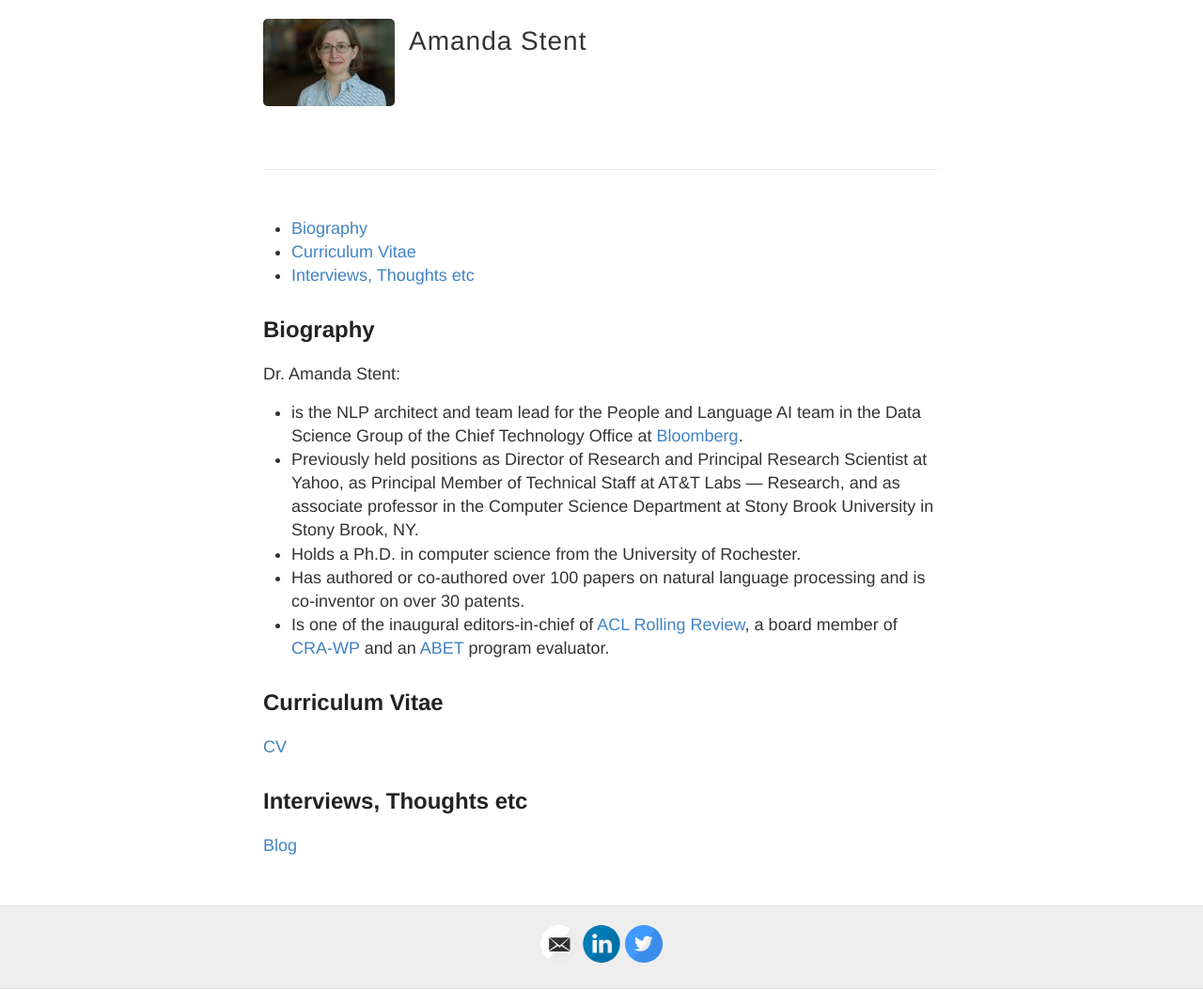
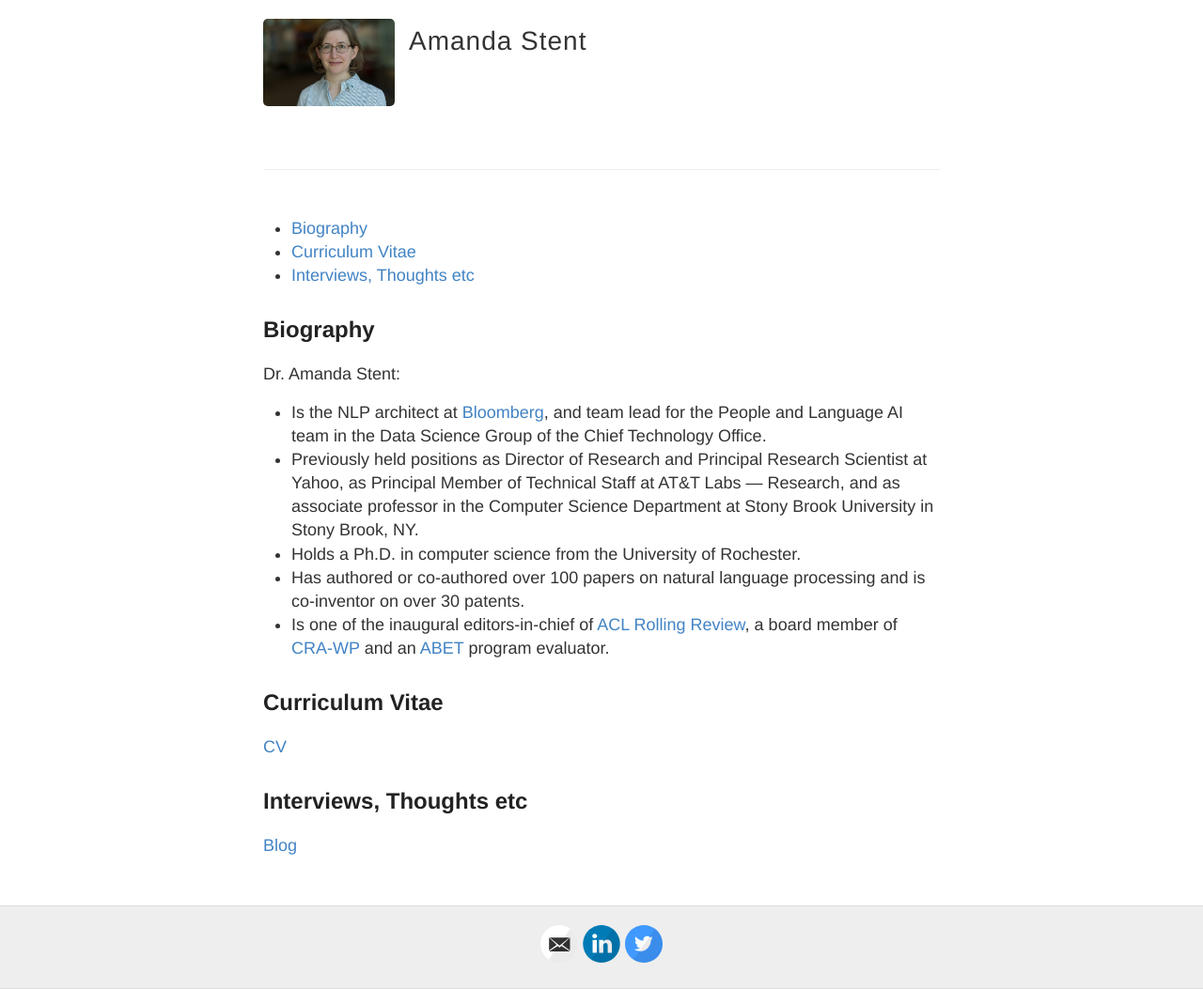
Before and after one commit to ajstent/ajstent.github.io, a Jekyll site: the page built from index.md, in a window 1280 px wide. Shown: the whole page at 94% size. Built offline with Jekyll 4.4.1, drawn with Linux system fonts in a browser that asks for light colours.

```diff
--- a/index.md
+++ b/index.md
@@ -9,7 +9,7 @@ title:
 ## Biography
 
 Dr. Amanda Stent:
-* is the NLP architect and team lead for the People and Language AI team in the Data Science Group of the Chief Technology Office at [Bloomberg](https://www.techatbloomberg.com/).
+* Is the NLP architect at [Bloomberg](https://www.techatbloomberg.com/), and team lead for the People and Language AI team in the Data Science Group of the Chief Technology Office.
 * Previously held positions as Director of Research and Principal Research Scientist at Yahoo, as Principal Member of Technical Staff at AT&T Labs — Research, and as associate professor in the Computer Science Department at Stony Brook University in Stony Brook, NY.
 * Holds a Ph.D. in computer science from the University of Rochester.
 * Has authored or co-authored over 100 papers on natural language processing and is co-inventor on over 30 patents.
```
